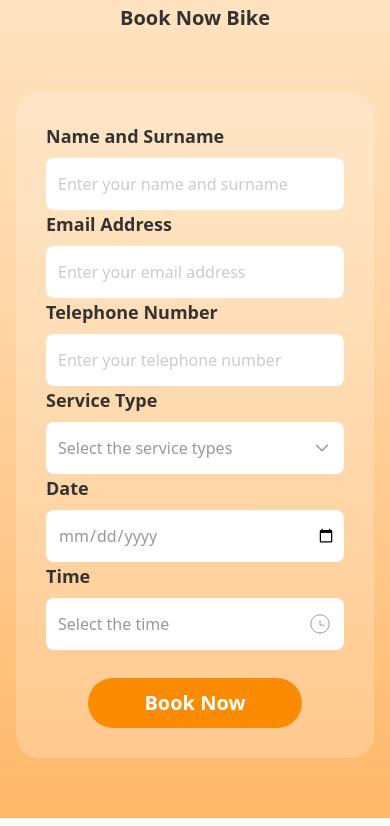
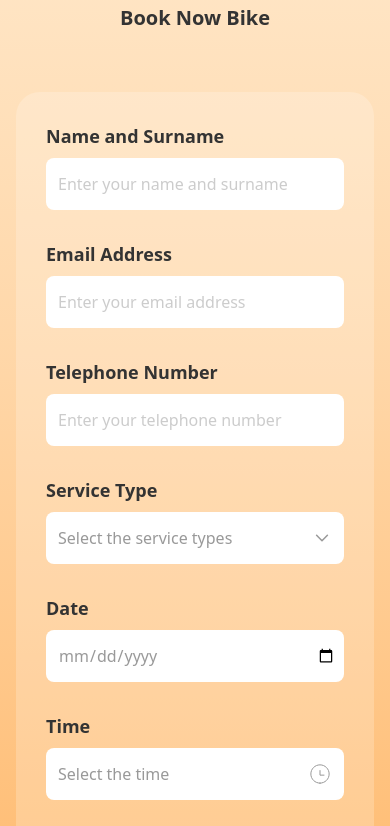
Before and after one commit to mustafa93rashid/tucsany, a Next.js app: page / in a window 390 px wide. Shown: the part 6220-7046 px from the top of the page. Built offline with nearby package versions, Linux system fonts and the light colour scheme.

Commit message:
fixed booking form

```diff
--- a/src/components/BookingForm.tsx
+++ b/src/components/BookingForm.tsx
@@ -16,7 +16,7 @@ const BookingForm = () => {
       <Title title="Book Now Bike" />
 
       <div className="bg-white/20 rounded-3xl p-[30px] w-full  lg:w-[734px] ">
-        <form className="lg:flex gap-[30px] flex-wrap">
+        <form className="flex flex-col lg:flex-row gap-[30px] flex-wrap">
           {BookingFormData.map((data: BookingField & { options?: string[] }, index) => (
             <div key={index} className="flex flex-col gap-2">
               <label className="font-semibold text-lg text-black01">{data.title}</label>
```
